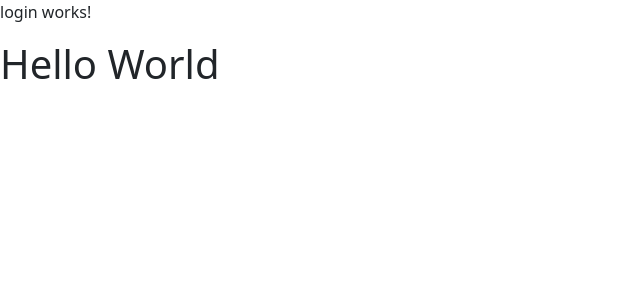
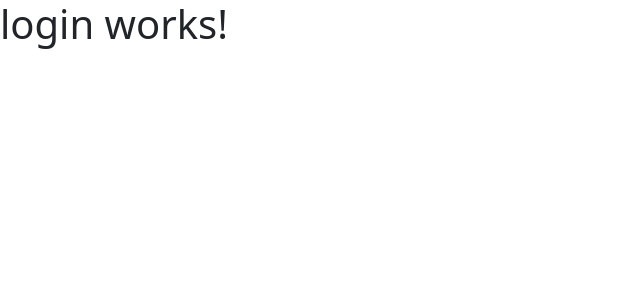
Before and after one commit to viswatejavissamsetty/library-management-system-frontend, an Angular app: page /login in a window 1280 px wide. Shown: the top 300 px of the page, without its empty margins (0-640 px from the left). Built offline with nearby package versions, Linux system fonts and the light colour scheme.

Commit message:
new commit

```diff
--- a/src/app/login/login.component.html
+++ b/src/app/login/login.component.html
@@ -1,2 +1 @@
-<p>login works!</p>
-<h1>Hello World</h1>
+<h1>login works!</h1>
--- a/src/index.html
+++ b/src/index.html
@@ -2,7 +2,7 @@
 <html lang="en">
 <head>
   <meta charset="utf-8">
-  <title>LibraryManagementSystemFrontend</title>
+  <title>Library Management System</title>
   <base href="/">
   <meta name="viewport" content="width=device-width, initial-scale=1">
   <link rel="icon" type="image/x-icon" href="favicon.ico">
```
